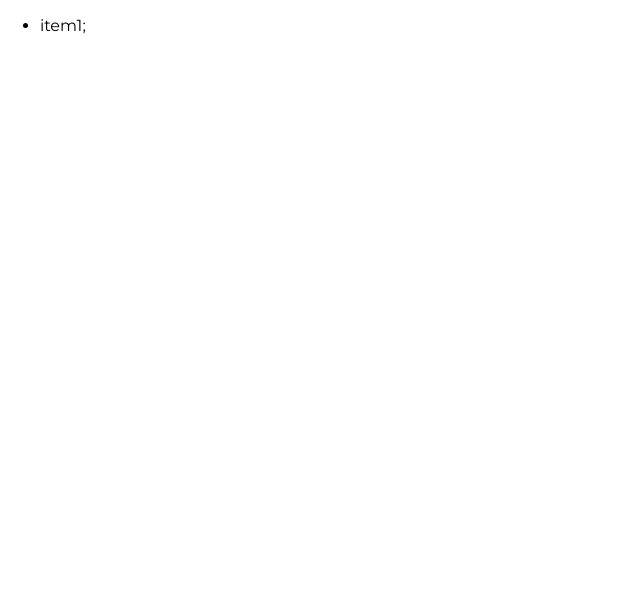
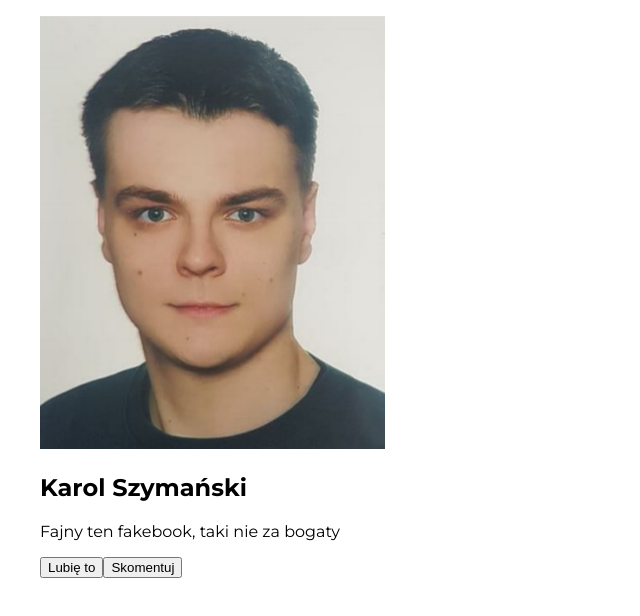
Before and after one commit to karolszym22/SocialNetworkingSite, a React (Create React App) app: page / in a window 1280 px wide. Shown: the top 616 px of the page, without its empty margins (0-640 px from the left). Built offline with nearby package versions, Linux system fonts and the light colour scheme.

Commit message:
add post's image, add new clasess to PostItem.css

```diff
--- a/src/components/PostWrapper/PostItem/PostItem.css
+++ b/src/components/PostWrapper/PostItem/PostItem.css
@@ -1,4 +1,34 @@
-.PostItemWrapper
+.postItem__wrapper
 {
+    list-style: none;
+    padding: 0;
+    margin: 0;
+}
 
+.postItem__imgage
+{
+    list-style: none;
+    padding: 0;
+    margin: 0;
 }
+
+
+.postItem__name
+{
+    list-style: none;
+    padding: 0;
+    margin: 0;
+}
+
+.postItem__description
+{
+    list-style: none;
+    padding: 0;
+    margin: 0;
+}
+.postItem__button
+{
+    list-style: none;
+    padding: 0;
+    margin: 0;
+}
--- a/src/components/PostWrapper/PostItem/PostItem.js
+++ b/src/components/PostWrapper/PostItem/PostItem.js
@@ -1,10 +1,17 @@
 import React from 'react';
 import './PostItem.css';
-
+import karolSzymanskiImage from '../../../images/profile.png'
 const PostItem = () =>
 (
-    <li className = "PostItemWrapper">
-        item1;
+    <li className = "postItem__wrapper">
+        <img src={karolSzymanskiImage} className="PostItem__image"/>
+        <div>
+            <h2>Karol Szymański</h2>
+            <p>Fajny ten fakebook, taki nie za bogaty</p>
+            <button>Lubię to</button>
+            <button>Skomentuj</button>
+        </div>
+
     </li>
 )
 
```
Also changed, not shown: src/data/usersPosts.js (added), src/images/profile.png (added).
